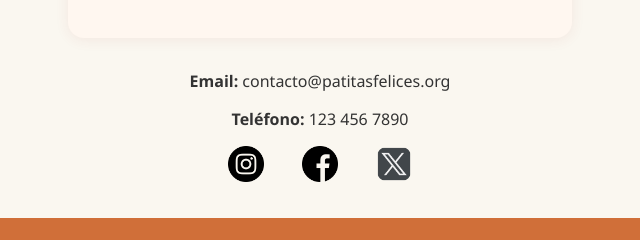
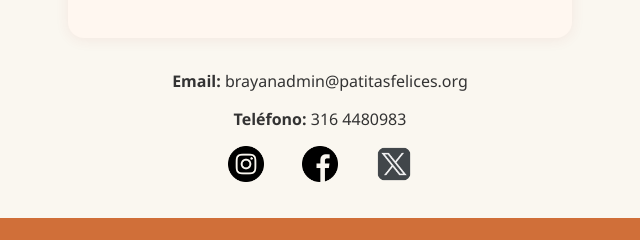
Before and after one commit to bespinosaosorio96-ship-it/ProyectoFinalHTMLYCSSESpionosaBrayan, a plain HTML site: page html/contacto.html in a window 1280 px wide. Shown: the part 952-1192 px from the top of the page, 320-960 px from the left. Drawn offline with Linux system fonts and the light colour scheme.

Commit message:
feax:correccion contacto

```diff
--- a/html/contacto.html
+++ b/html/contacto.html
@@ -43,8 +43,8 @@
       <button type="submit" class="btn-cta">Enviar</button>
     </form>
 <div class="contacto-directo">
-  <p><strong>Email:</strong> contacto@patitasfelices.org</p>
-  <p><strong>Teléfono:</strong> 123 456 7890</p>
+  <p><strong>Email:</strong> brayanadmin@patitasfelices.org</p>
+  <p><strong>Teléfono:</strong> 316 4480983</p>
   <div class="redes">
     <a href="https://instagram.com/" target="_blank">
       <img src="../media/icons/instagram.png" alt="Instagram" class="icono-red">
```
